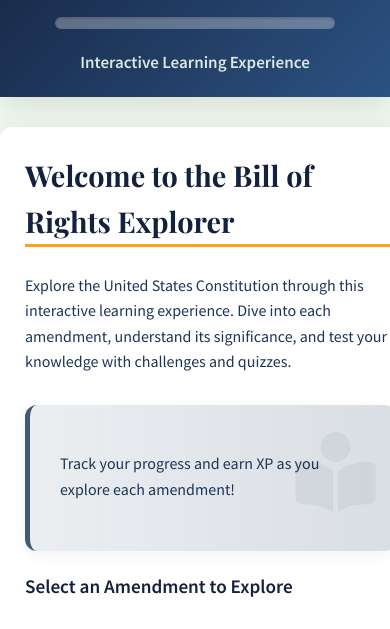
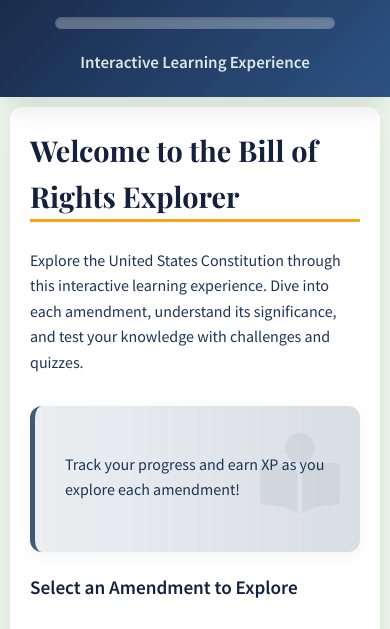
Before and after one commit to V4NT-ORG/ConstitutionApp, a plain HTML site: page index.html in a window 390 px wide. Shown: the part 135-764 px from the top of the page. Drawn offline with nearby package versions, Linux system fonts and the light colour scheme.

Commit message:
fix mobile cutoff right

```diff
--- a/css/layout/container.css
+++ b/css/layout/container.css
@@ -7,5 +7,11 @@
   box-shadow:var(--box-shadow);
 }
 @media(max-width:768px){
-  .container{width:95%;padding:25px;}
+  .container{
+    width:calc(100% - 20px);
+    max-width:calc(100vw - 20px);
+    margin:10px;
+    padding:20px;
+    box-sizing:border-box;
+  }
 }
```
